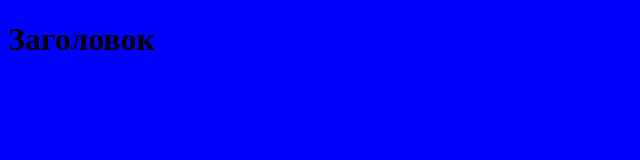
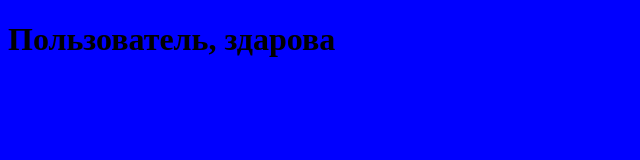
Before and after one commit to seteamsh/test, a plain HTML site: page index.html in a window 1280 px wide. Shown: the whole page, without its empty margins (0-640 px from the left). Drawn offline with Linux system fonts and the light colour scheme.

Commit message:
Update index.html

```diff
--- a/index.html
+++ b/index.html
@@ -8,6 +8,7 @@
     <link rel="stylesheet" href="style.css">
 </head>
 <body>
-    <h1>Заголовок</h1>
+    <h1>Пользователь, здарова</h1>
+
 </body>
 </html>
```
